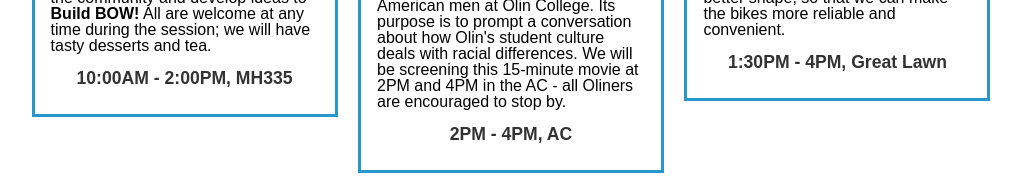
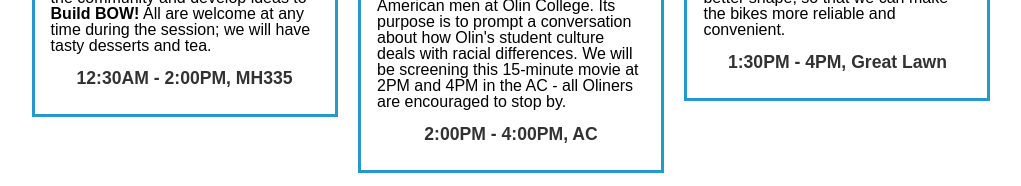
Before and after one commit to BuildDay/BuildDay.github.io, a plain HTML site: page index.htm in a window 1280 px wide. Shown: the part 1093-1279 px from the top of the page, without its empty margins (129-1150 px from the left). Drawn offline with nearby package versions, Linux system fonts and the light colour scheme.

Commit message:
bow schedule change

```diff
--- a/index.htm
+++ b/index.htm
@@ -34,7 +34,7 @@
 				<h3>Brainstorm with BOW</h3>
 				<p class="champions">Jessica McCarthy, Jean Huang</p>
 				<p class="blurb">Join Jessica and Jean for a community brainstorming session to build the BOW Collaboration!  Bring your ideas, help identify needs within the community and develop ideas to <span class="bold">Build BOW!</span>  All are welcome at any time during the session; we will have tasty desserts and tea.</p>
-				<p class="times">10:00AM - 2:00PM, MH335</p>
+				<p class="times">12:30AM - 2:00PM, MH335</p>
 			</div>
 
 			<!--<div class="project">
@@ -47,7 +47,7 @@
 				<h3>Talking Yellow - Film Screening + Discussion</h3>
 				<p class="champions">James Wu, Doyung Lee, Ellie Funkhouser, Melisa Lopardo</p>
 				<p class="blurb">Talking Yellow is a documentary about the experiences of Asian American men at Olin College. Its purpose is to prompt a conversation about how Olin's student culture deals with racial differences. We will be screening this 15-minute movie at 2PM and 4PM in the AC - all Oliners are encouraged to stop by.</p>
-				<p class="times">2PM - 4PM, AC</p>
+				<p class="times">2:00PM - 4:00PM, AC</p>
 			</div>
 
 			<div class="project">
```
